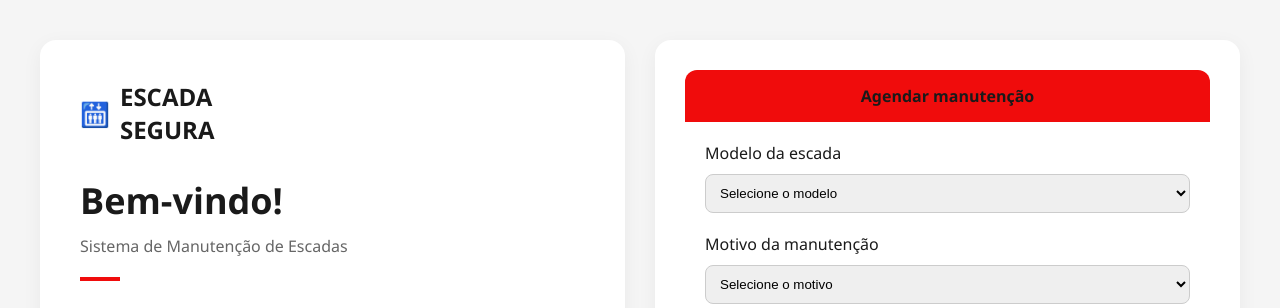
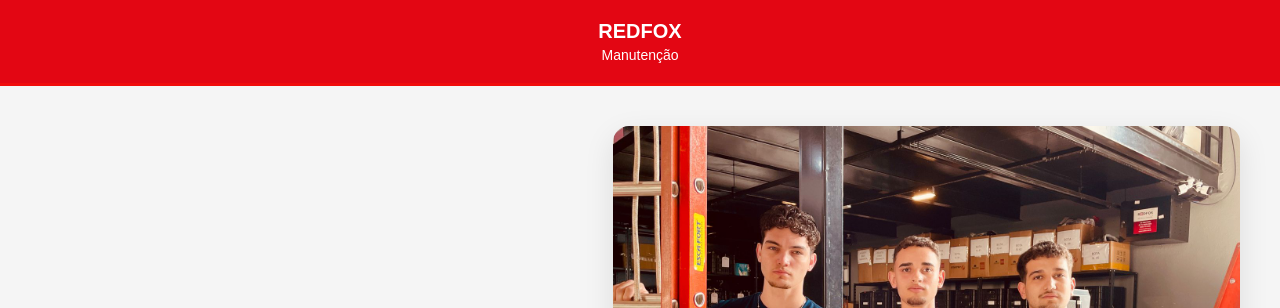
Before and after one commit to Thonyed/sistema-de-manuten-es, a Django app: page / in a window 1280 px wide. Shown: the top 308 px of the page. Run offline with Django 5.2, Linux system fonts and the light colour scheme.

Commit message:
Alterações de design

```diff
--- a/manutencao/manutencao_app/static/manutencao_app/home.css
+++ b/manutencao/manutencao_app/static/manutencao_app/home.css
@@ -1,23 +1,44 @@
+/* RESET BÁSICO */
+* {
+    margin: 0;
+    padding: 0;
+    box-sizing: border-box;
+}
+
 body {
     background: #f5f5f5;
+    font-family: Arial, sans-serif;
 }
 
-/* layout geral */
+.topo {
+    width: 100%;
+    background-color: #e30613; /* vermelho */
+    padding: 20px 40px;
+}
+
+.topo h1 {
+    color: white;
+    font-size: 20px;
+}
+.topo p {
+    color: #ffffff;
+}
+
+/* CONTAINER PRINCIPAL */
 .home-container {
-    display: grid;
-    grid-template-columns: 1fr 1fr;
-    gap: 30px;
+    width: 100%;
+    min-height: 100vh;
     padding: 40px;
 }
 
-/* lado esquerdo */
+/* BLOCO CENTRAL */
 .home-left {
-    background: white;
-    border-radius: 16px;
-    padding: 40px;
-    box-shadow: 0 5px 20px rgba(0,0,0,0.05);
+    width: 100%;
+    max-width: 1400px;
+    margin: 0 auto;
 }
 
+/* LOGO */
 .logo {
     display: flex;
     align-items: center;
@@ -29,43 +50,93 @@ body {
     font-size: 24px;
 }
 
-.hero h1 {
-    font-size: 36px;
+/* HERO (TEXTO + IMAGEM) */
+.hero {
+    display: flex;
+    align-items: center;
+    gap: 60px;
+    margin-bottom: 50px;
+}
+
+/* TEXTO */
+.hero-texto {
+    flex: 0.9;
+}
+
+.hero-texto h1 {
+    font-size: 48px;
+    font-weight: 700;
+}
+
+.hero-texto p {
+    color: #666;
+    font-size: 16px;
     margin-bottom: 10px;
 }
 
-.hero p {
-    color: #666;
-    margin-bottom: 20px;
+.linha {
+    width: 100px;
+    height: 4px;
+    background: #e30613;/* vermelho mais elegante */
+    border-radius: 2px;
 }
 
-.linha {
-    width: 40px;
-    height: 4px;
-    background: #f00c0c;
-    margin-bottom: 30px;
+/* IMAGEM */
+.hero-img {
+    flex: 1.1;
+    position: relative;
+    display: flex;
+    justify-content: center;
 }
 
-/* imagem */
-.imagem img {
+/* IMAGEM SEM CORTE */
+.hero-img img {
     width: 100%;
-    border-radius: 12px;
-    margin-bottom: 30px;
+    max-width: 100%;
+    height: auto;
+    /* ESSENCIAL pra não cortar rosto */
+    border-radius: 16px;
+    box-shadow: 0 10px 30px rgba(0, 0, 0, 0.1);
+    object-fit: contain;
 }
 
-/* cards */
+/* DEGRADÊ DE BAIXO PRA CIMA */
+.hero-img::before {
+    content: "";
+    position: absolute;
+    bottom: 0;
+    left: 0;
+    right: 0;
+    height: 60%;
+    border-radius: 16px;
+
+    background: linear-gradient(to top,
+            rgba(0, 0, 0, 0.8) 0%,
+        rgba(0, 0, 0, 0.4) 40%,
+        rgba(0, 0, 0, 0.1) 70%,
+        transparent 100%
+    );
+}
+
+/* CARDS */
 .cards-home {
     display: flex;
     gap: 20px;
+    margin-top: 20px;
 }
 
 .card-home {
     flex: 1;
-    background: #fafafa;
-    border-radius: 12px;
-    padding: 20px;
-    text-align: center;
-    box-shadow: 0 3px 10px rgba(0,0,0,0.05);
+    background: #ffffff;
+    border-radius: 16px;
+    padding: 25px;
+    text-align: left;
+    box-shadow: 0 5px 15px rgba(0, 0, 0, 0.05);
+    transition: 0.2s;
+}
+
+.card-home:hover {
+    transform: translateY(-5px);
 }
 
 .card-home h3 {
@@ -80,55 +151,34 @@ body {
 .card-home button {
     margin-top: 15px;
     background: #f00c0c;
+    color: white;
     border: none;
-    padding: 10px 20px;
-    border-radius: 8px;
+    padding: 12px 22px;
+    border-radius: 10px;
     cursor: pointer;
+    font-weight: 600;
 }
 
-/* rodapé */
+/* RODAPÉ */
 .footer-home {
-    margin-top: 30px;
+    margin-top: 40px;
     font-size: 14px;
     color: #666;
 }
 
-/* lado direito (form fake estilo imagem) */
-.home-right {
-    background: white;
-    border-radius: 16px;
-    padding: 30px;
-    box-shadow: 0 5px 20px rgba(0,0,0,0.05);
-}
+/* RESPONSIVO */
+@media (max-width: 900px) {
 
-.top-bar {
-    background: #f00c0c;
-    padding: 15px;
-    border-radius: 12px 12px 0 0;
-    font-weight: bold;
+    .hero {
+        flex-direction: column;
         text-align: center;
     }
 
-.form-area {
-    padding: 20px;
+    .hero-img img {
+        max-width: 100%;
     }
 
-.form-area input,
-.form-area select {
-    width: 100%;
-    padding: 10px;
-    margin-top: 10px;
-    margin-bottom: 20px;
-    border-radius: 8px;
-    border: 1px solid #ccc;
+    .cards-home {
+        flex-direction: column;
     }
-
-.botao-grande {
-    width: 100%;
-    background: #f00c0c;
-    border: none;
-    padding: 15px;
-    border-radius: 10px;
-    font-weight: bold;
-    cursor: pointer;
 }
--- a/manutencao/manutencao_app/static/manutencao_app/style.css
+++ b/manutencao/manutencao_app/static/manutencao_app/style.css
@@ -89,7 +89,7 @@ input[type="submit"] {
     cursor: pointer;
     transition: background 0.2s ease, transform 0.15s ease;
     background: #f00c0c;
-    color: #1a1a1a;
+    color: #ffffff;
 }
 
 .botao:hover,
@@ -142,7 +142,7 @@ button.voltar:hover {
     display: inline-block;
     padding: 10px 20px;
     background: #f00c0c;
-    color: #1a1a1a;
+    color: #ffffff;
     border-radius: 8px;
     font-size: 14px;
     font-weight: 700;
@@ -402,7 +402,7 @@ table button[type="submit"] {
     font-size: 13px;
     border-radius: 7px;
     background: #f00c0c;
-    color: #1a1a1a;
+    color: #ffffff;
     font-weight: 600;
     border: none;
     cursor: pointer;
--- a/manutencao/manutencao_app/templates/manutencao_app/home.html
+++ b/manutencao/manutencao_app/templates/manutencao_app/home.html
@@ -9,29 +9,39 @@
 
 {% block conteudo %}
 
+<header class="topo">
+    <div class="titulo">
+        <h1>REDFOX</h1>
+        <p>Manutenção</p>
+    </div>
+</header>
+
 <div class="home-container">
 
     <!-- LADO ESQUERDO -->
     <div class="home-left">
 
-        <div class="logo">
+        <!-- <div class="logo">
             <span>🛗</span>
             <div>
                 <h2>ESCADA</h2>
                 <h2>SEGURA</h2>
             </div>
-        </div>
+        </div> -->
 
-        <div class="hero">
-            <h1>Bem-vindo!</h1>
-            <p>Sistema de Manutenção de Escadas</p>
-            <div class="linha"></div>
-        </div>
+       <section class="hero">
 
-        <div class="imagem">
-            <img src="{% static 'manutencao_app/img/escada.png' %}" alt="Escada">
-        </div>
+    <div class="hero-texto">
+        <h1>Bem-vindo!</h1>
+        <p>Sistema de Manutenção de Escadas</p>
+        <div class="linha"></div>
+    </div>
 
+    <div class="hero-img">
+        <img src="{% static 'manutencao_app/img/equipe.jpeg' %}">
+    </div>
+
+</section>
         <div class="cards-home">
 
             <div class="card-home">
@@ -68,34 +78,6 @@
 
     </div>
 
-    <!-- LADO DIREITO -->
-    <div class="home-right">
-
-        <div class="top-bar">
-            Agendar manutenção
-        </div>
-
-        <div class="form-area">
-
-            <label>Modelo da escada</label>
-            <select>
-                <option>Selecione o modelo</option>
-            </select>
-
-            <label>Motivo da manutenção</label>
-            <select>
-                <option>Selecione o motivo</option>
-            </select>
-
-            <label>Data desejada</label>
-            <input type="date">
-
-            <button class="botao-grande">CONTINUAR →</button>
-
-        </div>
-
-    </div>
-
 </div>
 
 {% endblock %}
```
Also changed, not shown: manutencao/manutencao_app/templates/manutencao_app/base.html (+0 -12 lines), manutencao/manutencao_app/static/manutencao_app/img/equipe.jpeg (added). Lines whose indentation alone changed are shown as unchanged.
